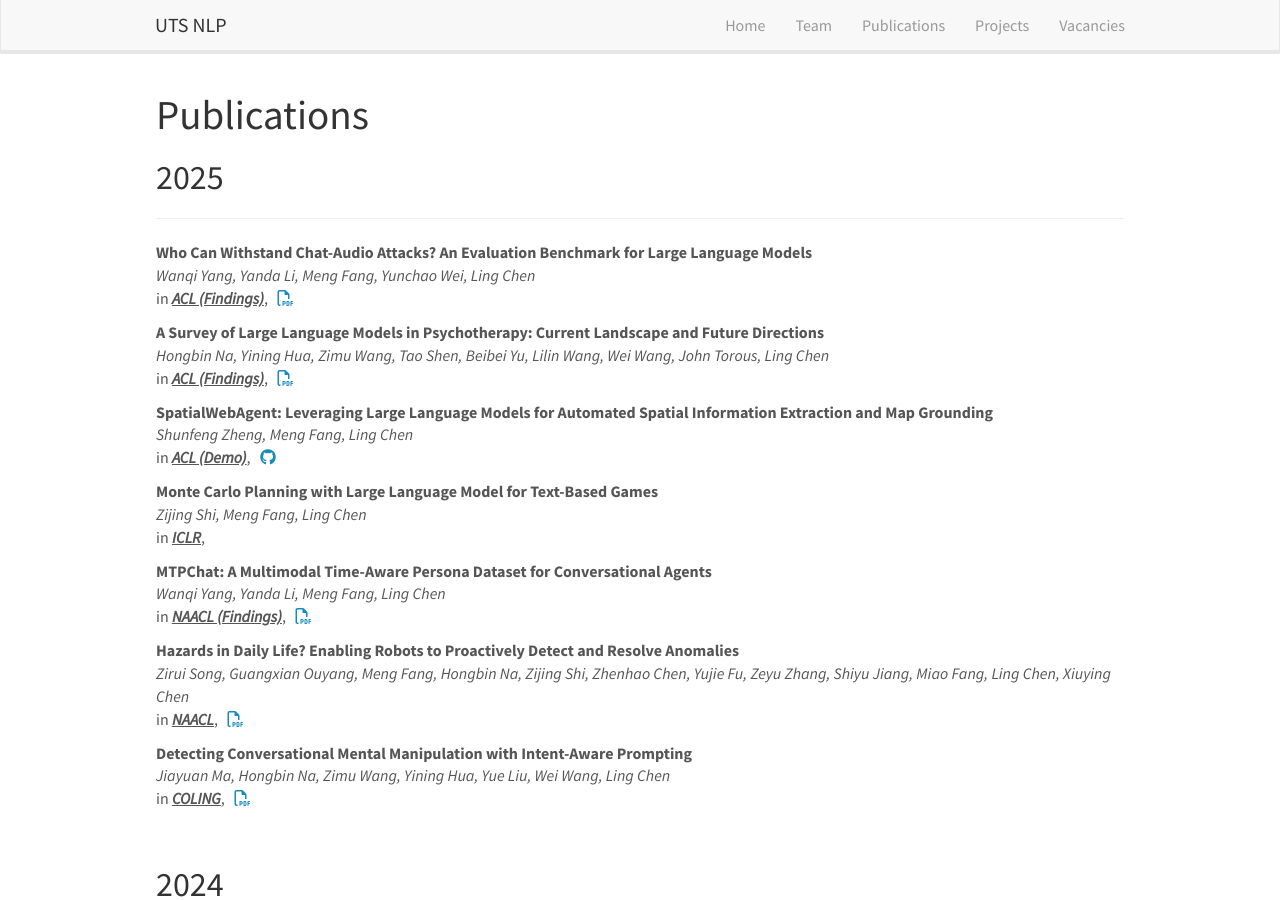
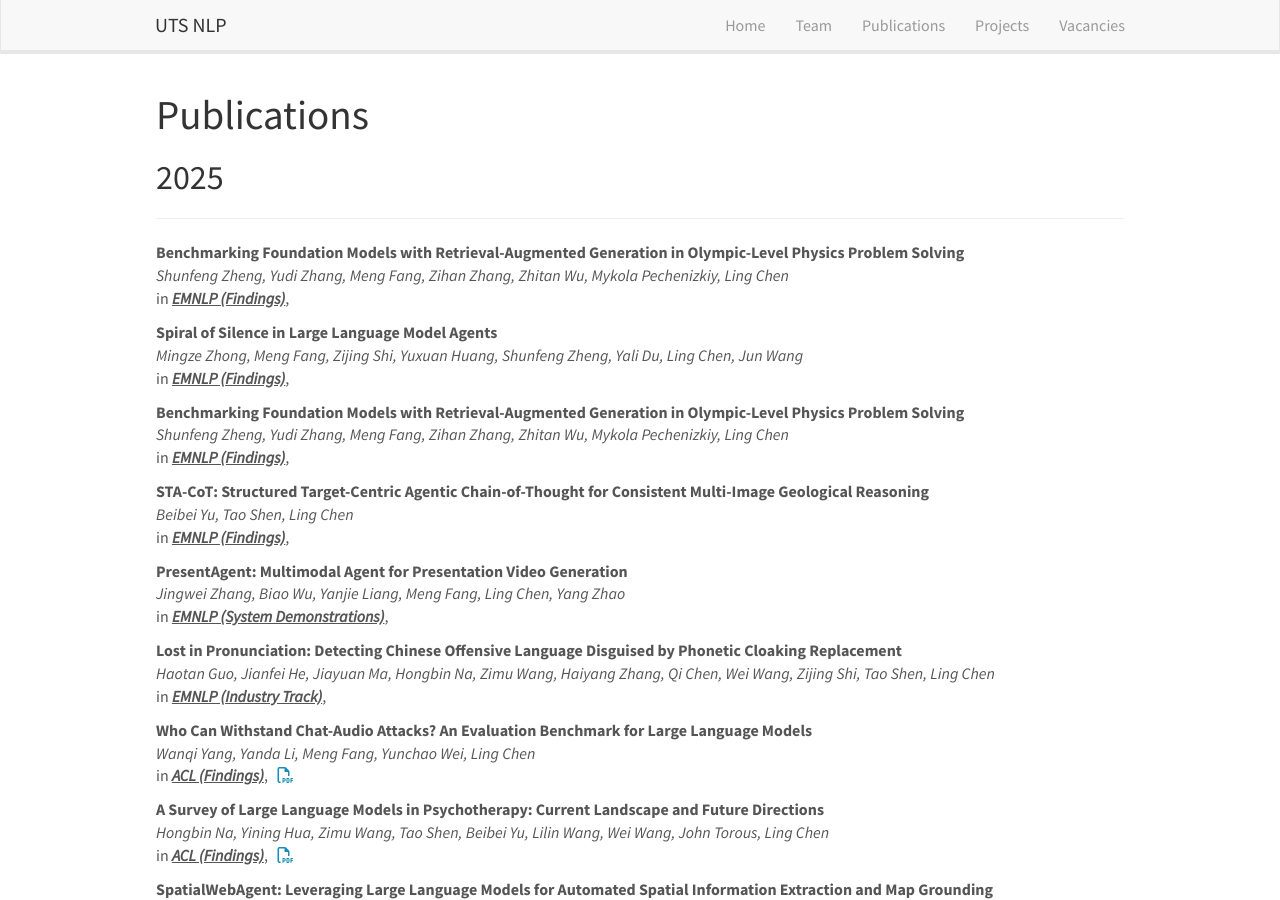
Before and after one commit to utsnlp/utsnlp.github.io, a Jekyll site: the page built from _pages/publications.md, in a window 1280 px wide and 900 px high. Built offline with Jekyll 4.4.1, drawn with Linux system fonts in a browser that asks for light colours; nearby versions of some CDN libraries.

Commit message:
Update publist.yml

```diff
--- a/_data/publist.yml
+++ b/_data/publist.yml
@@ -1,3 +1,76 @@
+
+
+
+
+
+- title: "Benchmarking Foundation Models with Retrieval-Augmented Generation in Olympic-Level Physics Problem Solving"
+  year: 2025
+  authors: Shunfeng Zheng, Yudi Zhang, Meng Fang, Zihan Zhang, Zhitan Wu, Mykola Pechenizkiy, Ling Chen
+  venue: EMNLP (Findings)
+  link:
+    url:
+    code:
+
+
+- title: "Spiral of Silence in Large Language Model Agents"
+  year: 2025
+  authors: Mingze Zhong, Meng Fang, Zijing Shi, Yuxuan Huang, Shunfeng Zheng, Yali Du, Ling Chen, Jun Wang
+  venue: EMNLP (Findings)
+  link:
+    url:
+    code:
+
+- title: "Benchmarking Foundation Models with Retrieval-Augmented Generation in Olympic-Level Physics Problem Solving"
+  year: 2025
+  authors: Shunfeng Zheng, Yudi Zhang, Meng Fang, Zihan Zhang, Zhitan Wu, Mykola Pechenizkiy, Ling Chen
+  venue: EMNLP (Findings)
+  link:
+    url:
+    code:
+
+
+- title: "STA-CoT: Structured Target-Centric Agentic Chain-of-Thought for Consistent Multi-Image Geological Reasoning"
+  year: 2025
+  authors: Beibei Yu, Tao Shen, Ling Chen
+  venue: EMNLP (Findings)
+  link:
+    url:
+    code:
+
+
+- title: "PresentAgent: Multimodal Agent for Presentation Video Generation"
+  year: 2025
+  authors: Jingwei Zhang, Biao Wu, Yanjie Liang, Meng Fang, Ling Chen, Yang Zhao
+  venue: EMNLP (System Demonstrations)
+  link:
+    url:
+    code:
+
+
+- title: "Lost in Pronunciation: Detecting Chinese Offensive Language Disguised by Phonetic Cloaking Replacement"
+  year: 2025
+  authors: Haotan Guo, Jianfei He, Jiayuan Ma, Hongbin Na, Zimu Wang, Haiyang Zhang, Qi Chen, Wei Wang, Zijing Shi, Tao Shen, Ling Chen
+  venue: EMNLP (Industry Track)
+  link:
+    url:
+    code:
+
+
+
+
+
+
+
+
+
+
+
+
+
+
+
+
+
 - title: "Who Can Withstand Chat-Audio Attacks? An Evaluation Benchmark for Large Language Models"
   year: 2025
   authors: Wanqi Yang, Yanda Li, Meng Fang, Yunchao Wei, Ling Chen
```
